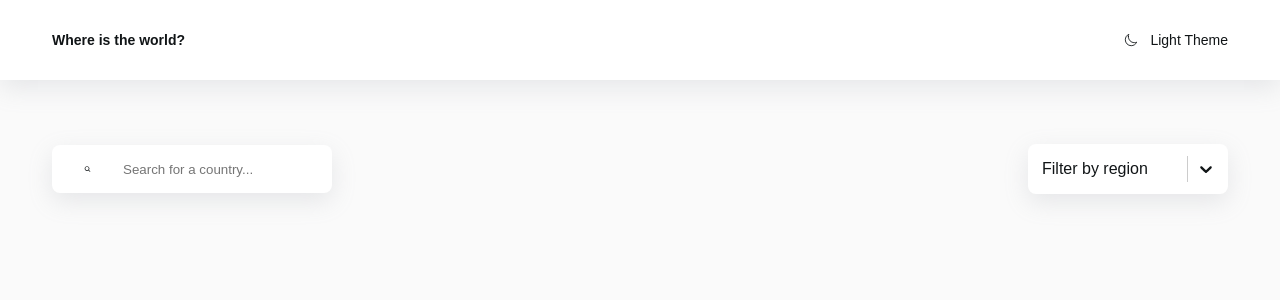
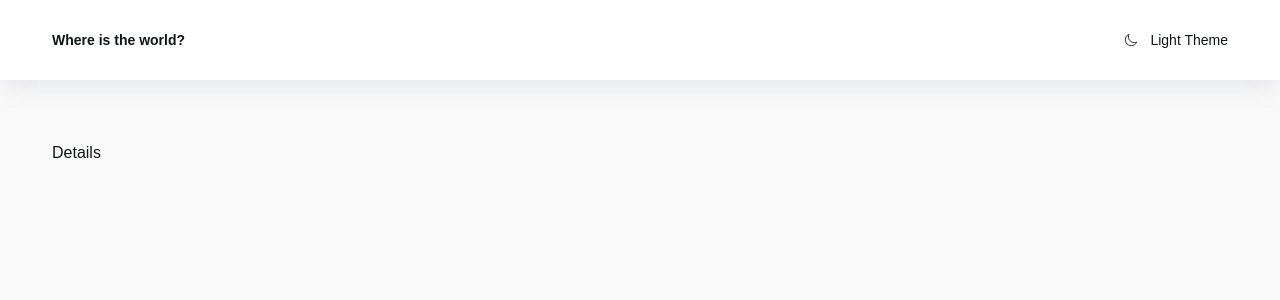
Before and after one commit to dziraev/rest-countries, a React (Create React App) app: page /country/1 in a window 1280 px wide. Shown: the top 300 px of the page. Built offline with nearby package versions, Linux system fonts and the light colour scheme; no server answers.

Commit message:
Created HomePage and navigate to it

```diff
--- a/src/App.jsx
+++ b/src/App.jsx
@@ -1,46 +1,25 @@
-import axios from 'axios';
-import { useState, useEffect } from "react";
+import { Route, Routes } from 'react-router-dom'
 
-import { Controls } from "./components/Controls";
 import { Header } from "./components/Header";
 import { Main } from "./components/Main";
-import { List } from "./components/List";
-import { Card } from "./components/Card";
-import { ALL_COUNTRIES } from "./config";
 
-
+import { HomePage } from './pages/HomePage'
+import { Details } from './pages/Details'
+import { NotFound } from './pages/NotFound'
+import { useState } from "react";
 
 function App() {
   const [countries, setCountries] = useState([]);
-
-  useEffect(() => {
-    axios.get(ALL_COUNTRIES).then(({data}) => setCountries(data))
-  }, [])
 
   return (
     <>
       <Header />
       <Main>
-        <Controls />
-        <List>
-          {
-            countries.map(c => {
-              const countryInfo = {
-                img: c.flags.png,
-                name: c.name,
-                info: [
-                  { title: 'Population', description: c.population.toLocaleString()},
-                  { title: 'Region', description: c.region},
-                  { title: 'Capital', description: c.capital}
-                ]
-              }
-
-              return (
-                <Card key={c.name} {...countryInfo} />
-              )
-            })
-          }
-        </List>
+        <Routes>
+          <Route path='/' element={<HomePage countries={countries} setCountries={setCountries} />} />
+          <Route path='/country/:name' element={<Details />} />
+          <Route path='*' element={<NotFound />} />
+        </Routes>
       </Main>
     </>
   );
--- a/src/components/Header.jsx
+++ b/src/components/Header.jsx
@@ -1,5 +1,6 @@
 import styled from 'styled-components'
 import { useState, useEffect } from "react";
+import { Link } from "react-router-dom";
 import { IoMoon, IoMoonOutline } from 'react-icons/io5'
 
 import { Container } from './Container'
@@ -17,8 +18,8 @@
   padding: 2rem 0;
 `;
 
-const Title = styled.a.attrs({
-	href: '/',
+const Title = styled(Link).attrs({
+	to: '/',
 })`
   color: var(--colors-text);
   font-size: var(--fs-sm);
--- a/src/index.js
+++ b/src/index.js
@@ -1,12 +1,15 @@
 import React from 'react';
 import ReactDOM from 'react-dom/client';
+import { BrowserRouter } from "react-router-dom";
 
 import './index.css';
 import App from './App';
 
 const root = ReactDOM.createRoot(document.getElementById('root'));
 root.render(
-  <React.StrictMode>
-    <App />
-  </React.StrictMode>
+	<React.StrictMode>
+		<BrowserRouter>
+			<App/>
+		</BrowserRouter>
+	</React.StrictMode>
 );
--- /dev/null
+++ b/src/pages/Details.jsx
@@ -0,0 +1,10 @@
+import React from 'react';
+
+export const Details = () => {
+
+	return (
+		<div>
+			Details
+		</div>
+	);
+};
--- /dev/null
+++ b/src/pages/HomePage.jsx
@@ -0,0 +1,44 @@
+import axios from 'axios';
+import { useState, useEffect } from "react";
+import { useNavigate } from "react-router-dom";
+
+
+import { Controls } from "../components/Controls";
+import { List } from "../components/List";
+import { Card } from "../components/Card";
+import { ALL_COUNTRIES } from "../config";
+
+export const HomePage = ({countries, setCountries}) => {
+
+	const navigate = useNavigate()
+
+	useEffect(() => {
+		if(!countries.length)
+		axios.get(ALL_COUNTRIES).then(({data}) => setCountries(data))
+	}, [])
+
+	return (
+		<>
+			<Controls />
+			<List>
+				{
+					countries.map(c => {
+						const countryInfo = {
+							img: c.flags.png,
+							name: c.name,
+							info: [
+								{ title: 'Population', description: c.population.toLocaleString()},
+								{ title: 'Region', description: c.region},
+								{ title: 'Capital', description: c.capital}
+							]
+						}
+
+						return (
+							<Card key={c.name} {...countryInfo} onClick={() => navigate(`country/${c.name}`)} />
+						)
+					})
+				}
+			</List>
+		</>
+	);
+};
--- /dev/null
+++ b/src/pages/NotFound.jsx
@@ -0,0 +1,9 @@
+import React from 'react';
+
+export const NotFound = () => {
+	return (
+		<div>
+			This page doesn't exist.
+		</div>
+	);
+};
```
